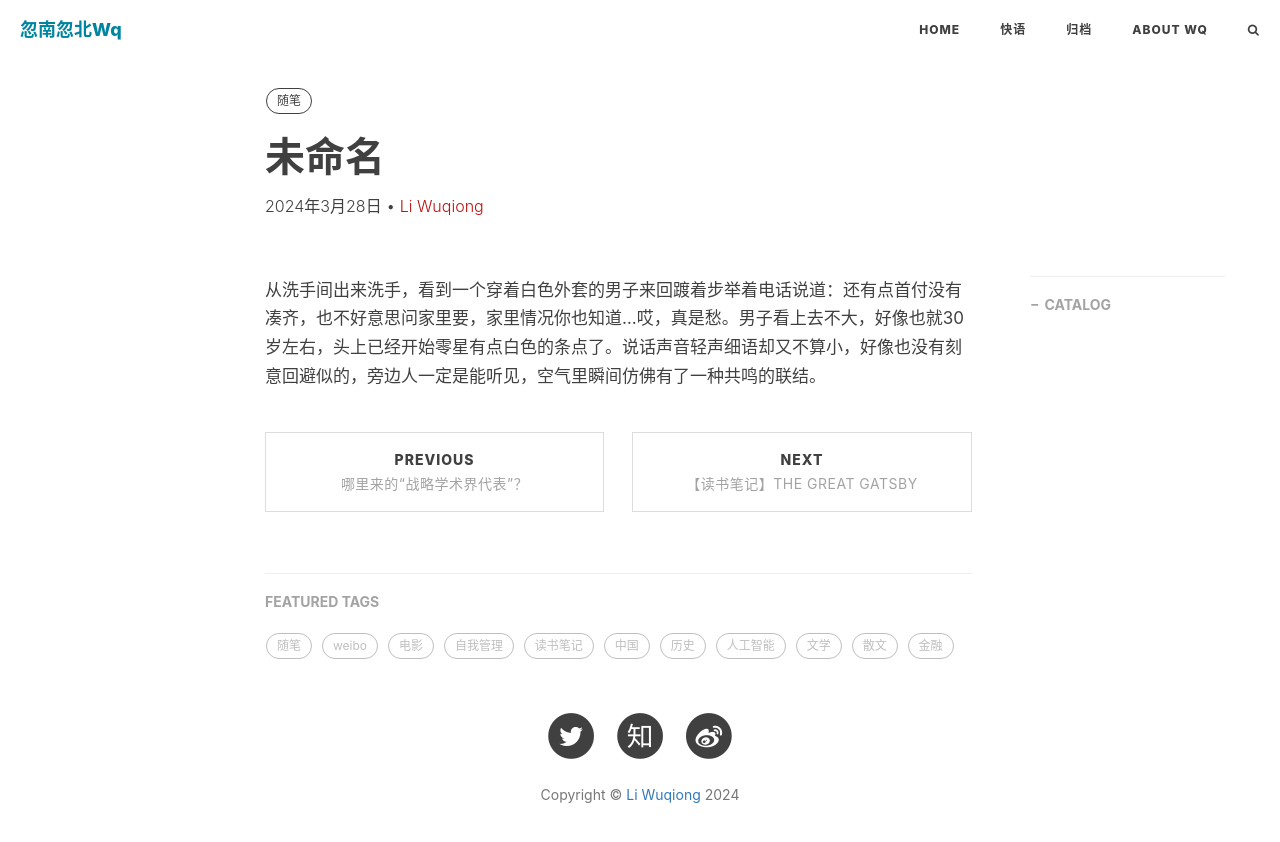
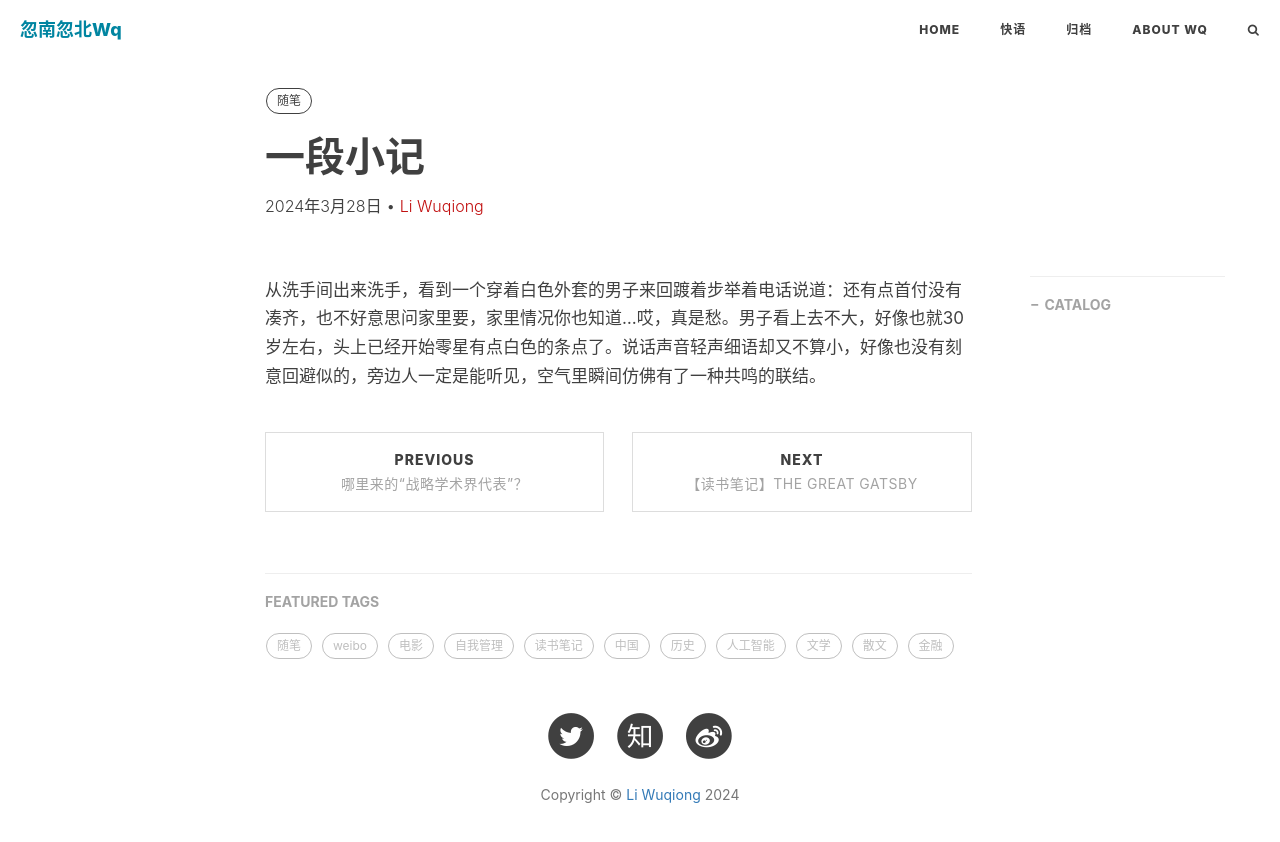
Before and after one commit to liwuqiong/blog_zh, a Jekyll site: the page built from _posts/2024Q1/2024-03-28-一段小记.md, in a window 1280 px wide. Shown: the top 842 px of the page. Built offline with Jekyll 4.4.1, drawn with Linux system fonts in a browser that asks for light colours; nearby versions of some CDN libraries; comment, search, counter and statistics services are not loaded.

Commit message:
liwuqiong: 2024-04-01 08:19:35

```diff
--- a/_posts/2024Q1/2024-03-28-一段小记.md
+++ b/_posts/2024Q1/2024-03-28-一段小记.md
@@ -1,5 +1,5 @@
 ---
-title: 未命名
+title: 一段小记
 subtitle:
 tags:
 - 随笔
```
Also changed, not shown: _posts/2024Q1/2024-03-31-《常回家看看》里的时代感.md (+1 -1 lines).
